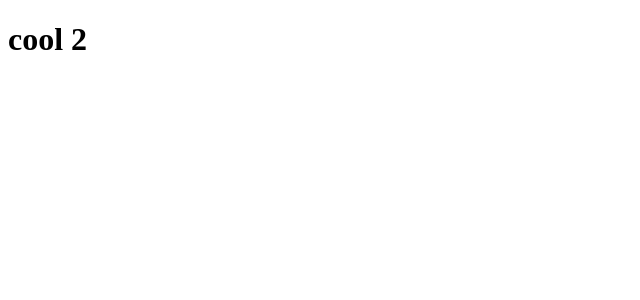
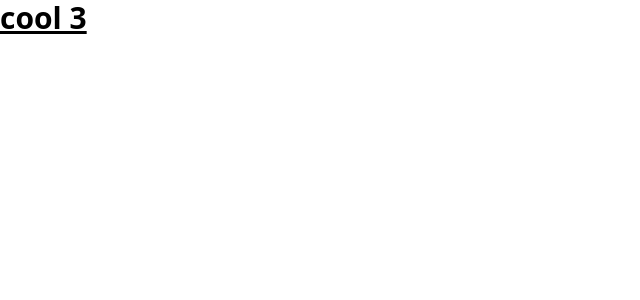
Before and after one commit to tiavina-mika/html-code-parser-demo, a React (Create React App) app: page / in a window 1280 px wide. Shown: the top 300 px of the page, without its empty margins (0-640 px from the left). Built offline with nearby package versions, Linux system fonts and the light colour scheme.

Commit message:
add tailwind

```diff
--- a/package.json
+++ b/package.json
@@ -11,7 +11,10 @@
   },
   "description": "https://github.com/mui/material-ui/blob/v5.14.2/docs/data/material/components/box/BoxSx.tsx",
   "devDependencies": {
-    "react-scripts": "latest"
+    "autoprefixer": "^10.4.19",
+    "postcss": "^8.4.38",
+    "react-scripts": "latest",
+    "tailwindcss": "^3.4.3"
   },
   "main": "index.tsx",
   "scripts": {
--- /dev/null
+++ b/postcss.config.js
@@ -0,0 +1,6 @@
+module.exports = {
+  plugins: {
+    tailwindcss: {},
+    autoprefixer: {},
+  },
+};
--- a/src/App.tsx
+++ b/src/App.tsx
@@ -1,7 +1,7 @@
 import React from "react";
 
 const App = () => {
-  return <h1>cool 2</h1>;
+  return <h1 className="text-3xl font-bold underline">cool 3</h1>;
 };
 
 export default App;
--- /dev/null
+++ b/src/index.css
@@ -0,0 +1,3 @@
+@tailwind base;
+@tailwind components;
+@tailwind utilities;
--- a/src/index.tsx
+++ b/src/index.tsx
@@ -1,12 +1,10 @@
 import * as React from "react";
 import * as ReactDOM from "react-dom/client";
-import { StyledEngineProvider } from "@mui/material/styles";
 import App from "./App";
+import "./index.css";
 
 ReactDOM.createRoot(document.querySelector("#root")!).render(
   <React.StrictMode>
-    <StyledEngineProvider injectFirst>
-      <App />
-    </StyledEngineProvider>
+    <App />
   </React.StrictMode>,
 );
--- /dev/null
+++ b/tailwind.config.js
@@ -0,0 +1,8 @@
+/** @type {import('tailwindcss').Config} */
+module.exports = {
+  content: ["./index.html", "./src/**/*.{js,ts,jsx,tsx}"],
+  theme: {
+    extend: {},
+  },
+  plugins: [],
+};
```
Also changed, not shown: 1 other file (tests, documents, lock files or other folders).
